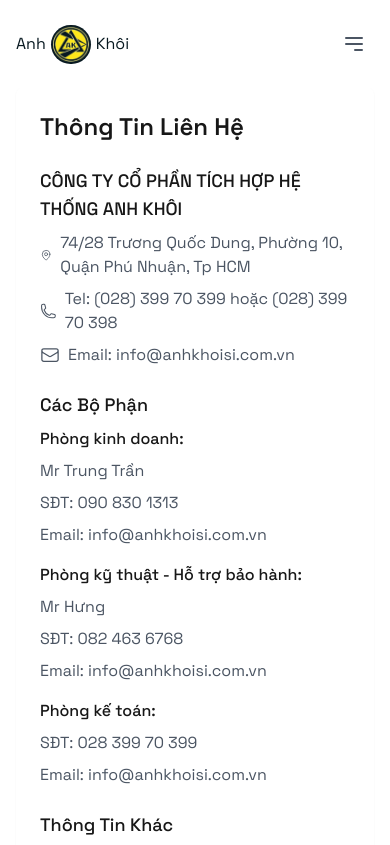
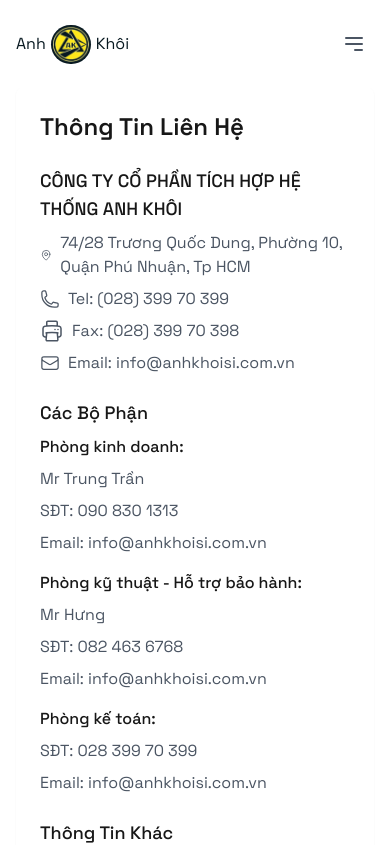
Before and after one commit to Anh-Khoi-SI/anh-khoi-si, a Next.js app: page /contact in a window 390 px wide. Shown: the top 845 px of the page. Built offline with nearby package versions, Linux system fonts and the light colour scheme; what @ant-design/nextjs-registry would draw is missing.

Commit message:
Update contact page to remove duplicate phone number and add fax number

```diff
--- a/src/app/contact/page.js
+++ b/src/app/contact/page.js
@@ -51,7 +51,25 @@ export default function Contact() {
                     d="M2.25 6.75c0 8.284 6.716 15 15 15h2.25a2.25 2.25 0 0 0 2.25-2.25v-1.372c0-.516-.351-.966-.852-1.091l-4.423-1.106c-.44-.11-.902.055-1.173.417l-.97 1.293c-.282.376-.769.542-1.21.38a12.035 12.035 0 0 1-7.143-7.143c-.162-.441.004-.928.38-1.21l1.293-.97c.363-.271.527-.734.417-1.173L6.963 3.102a1.125 1.125 0 0 0-1.091-.852H4.5A2.25 2.25 0 0 0 2.25 4.5v2.25Z"
                   />
                 </svg>
-                Tel: (028) 399 70 399 hoặc (028) 399 70 398
+                Tel: (028) 399 70 399
+              </p>
+
+              <p className="flex items-center gap-2">
+                <svg
+                  xmlns="http://www.w3.org/2000/svg"
+                  fill="none"
+                  viewBox="0 0 24 24"
+                  strokeWidth={1.5}
+                  stroke="currentColor"
+                  className="size-6"
+                >
+                  <path
+                    strokeLinecap="round"
+                    strokeLinejoin="round"
+                    d="M6.72 13.829c-.24.03-.48.062-.72.096m.72-.096a42.415 42.415 0 0 1 10.56 0m-10.56 0L6.34 18m10.94-4.171c.24.03.48.062.72.096m-.72-.096L17.66 18m0 0 .229 2.523a1.125 1.125 0 0 1-1.12 1.227H7.231c-.662 0-1.18-.568-1.12-1.227L6.34 18m11.318 0h1.091A2.25 2.25 0 0 0 21 15.75V9.456c0-1.081-.768-2.015-1.837-2.175a48.055 48.055 0 0 0-1.913-.247M6.34 18H5.25A2.25 2.25 0 0 1 3 15.75V9.456c0-1.081.768-2.015 1.837-2.175a48.041 48.041 0 0 1 1.913-.247m10.5 0a48.536 48.536 0 0 0-10.5 0m10.5 0V3.375c0-.621-.504-1.125-1.125-1.125h-8.25c-.621 0-1.125.504-1.125 1.125v3.659M18 10.5h.008v.008H18V10.5Zm-3 0h.008v.008H15V10.5Z"
+                  />
+                </svg>
+                Fax: (028) 399 70 398
               </p>
 
               <p className="flex items-center gap-2">
```
